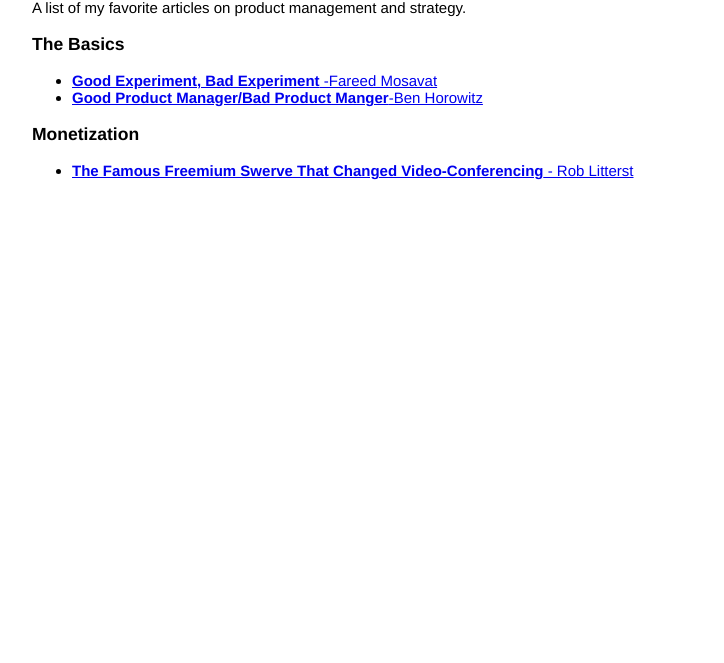
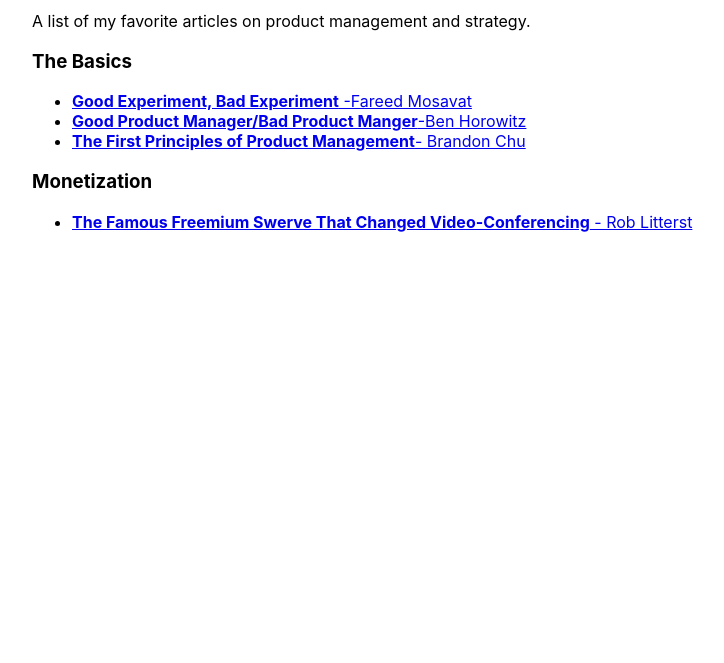
Before and after one commit to nickmadole/nickmadole.github.io, a plain HTML site: page articles.html in a window 1280 px wide. Shown: the part 137-800 px from the top of the page, without its empty margins (96-820 px from the left). Drawn offline with Linux system fonts and the light colour scheme.

Commit message:
style updates 4 and article addition

```diff
--- a/articles.html
+++ b/articles.html
@@ -13,6 +13,7 @@
         <ul>
             <li><a href="https://www.reforge.com/blog/good-experiment-bad-experiment"><strong>Good Experiment, Bad Experiment</strong> -Fareed Mosavat</a></li>
             <li><a href="https://a16z.com/2012/06/15/good-product-managerbad-product-manager/"><strong>Good Product Manager/Bad Product Manger</strong>-Ben Horowitz</a></li>
+            <li><a href="https://blackboxofpm.com/the-first-principles-of-product-management-ea0e2f2a018c"><strong>The First Principles of Product Management</strong>- Brandon Chu</a></li>
         </ul>
         <h3>Monetization</h3>
         <ul>
--- a/styles/styles.css
+++ b/styles/styles.css
@@ -1,5 +1,6 @@
 body {
-    font: normal 15px Helvetica, Arial, sans-serif;
+    font: normal 15px;
+    font-family: 'SF Compact Display', -apple-system, 'Segoe UI', Roboto, Helvetica, Arial, sans-serif, 'Apple Color Emoji', 'Segoe UI Emoji', 'Segoe UI Symbol';
     margin: auto;
     max-width: 80%;
     max-height: 80%;
```
